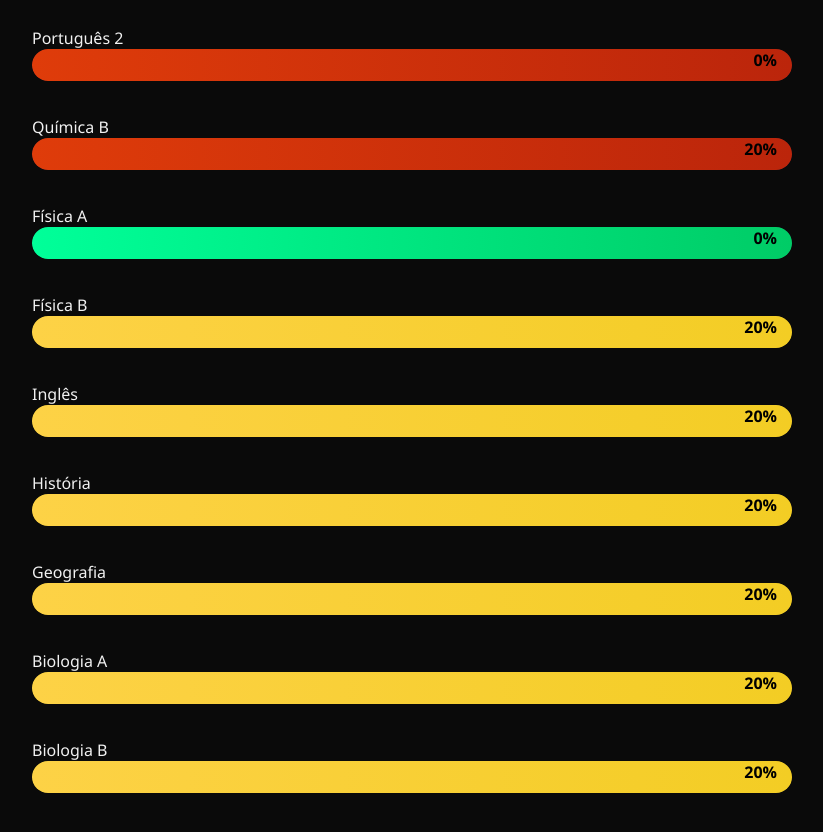
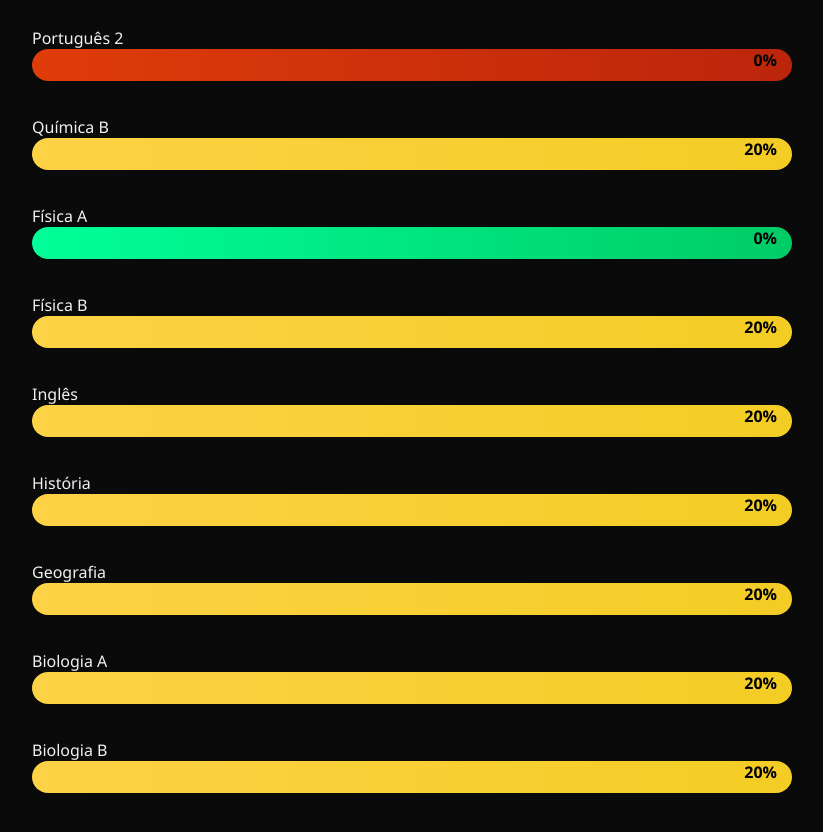
Before and after one commit to rafaei312654/ratbot, a plain HTML site: page public/img/index.html in a window 1280 px wide. Shown: the part 1920-2752 px from the top of the page, without its empty margins (228-1051 px from the left). Drawn offline with Linux system fonts and the light colour scheme.

Commit message:
Update index.html

```diff
--- a/public/img/index.html
+++ b/public/img/index.html
@@ -46,7 +46,7 @@
       <div class="barra-vermelha"><span>Química A</span><div class="amar"><div class="fillamar">20%</div></div></div>
       <div class="barra-vermelha"><span>Português 1</span><div class="red"><div class="fillred">0%</div></div></div>
       <div class="barra-vermelha"><span>Português 2</span><div class="red"><div class="fillred">0%</div></div></div>
-      <div class="barra-vermelha"><span>Química B</span><div class="red"><div class="fillred">20%</div></div></div>
+      <div class="barra-vermelha"><span>Química B</span><div class="amar"><div class="fillamar">20%</div></div></div>
       <div class="barra-vermelha"><span>Física A</span><div class="bargreen"><div class="fillgreen">0%</div></div></div>
       <div class="barra-vermelha"><span>Física B</span><div class="amar"><div class="fillamar">20%</div></div></div>
       <div class="barra-vermelha"><span>Inglês</span><div class="amar"><div class="fillamar">20%</div></div></div>
```
